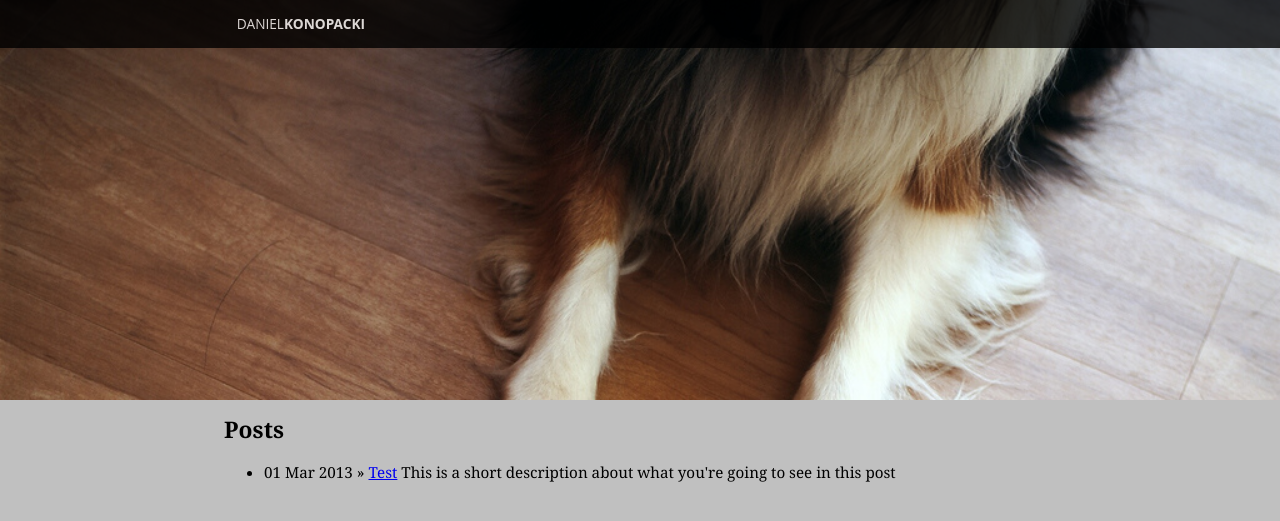
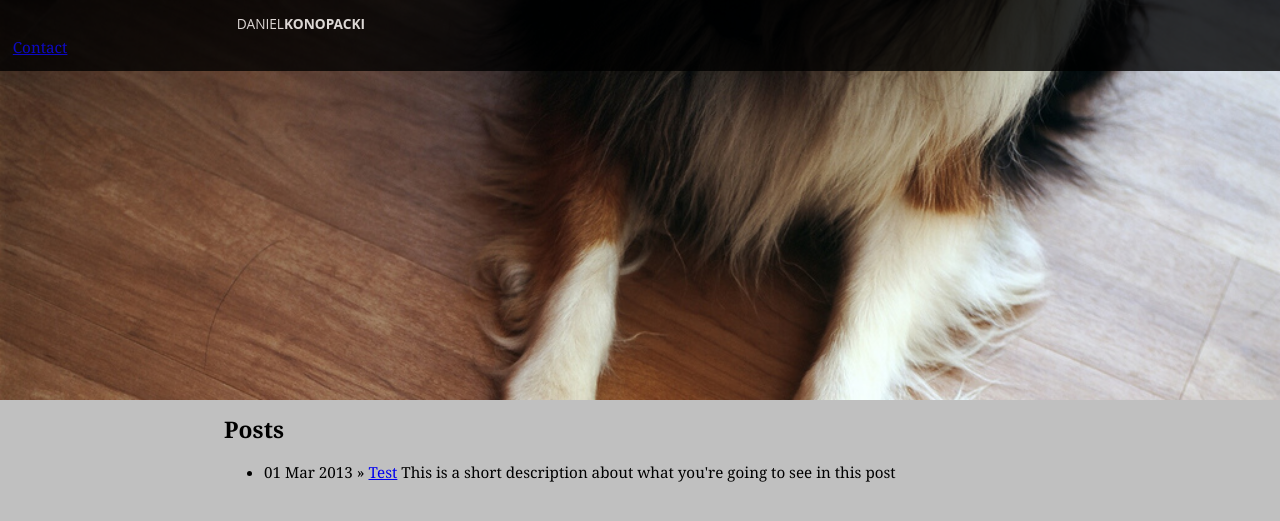
Before and after one commit to danielkonopacki/danielkonopacki.github.com, a Jekyll site: the page built from index.html, in a window 1280 px wide. Shown: the top 521 px of the page. Built offline with Jekyll 4.4.1, drawn with Linux system fonts in a browser that asks for light colours; Markdown is read by kramdown in place of the engine named in the settings.

Commit message:
CSS updates

```diff
--- a/_layouts/default.html
+++ b/_layouts/default.html
@@ -14,6 +14,7 @@
         <h1><a href="/">Daniel<strong>Konopacki</strong></a></h1>
       </div>
     </div>
+    <div><a href="/contact">Contact</a></div>
   </div>
   <div class="background"></div>
   <div id="content" class="content-container">
--- /dev/null
+++ b/contact.html
@@ -0,0 +1,6 @@
+---
+layout: default
+title: Contact
+---
+
+<p>Foo</p>
```
Also changed, not shown: 3 other files.
